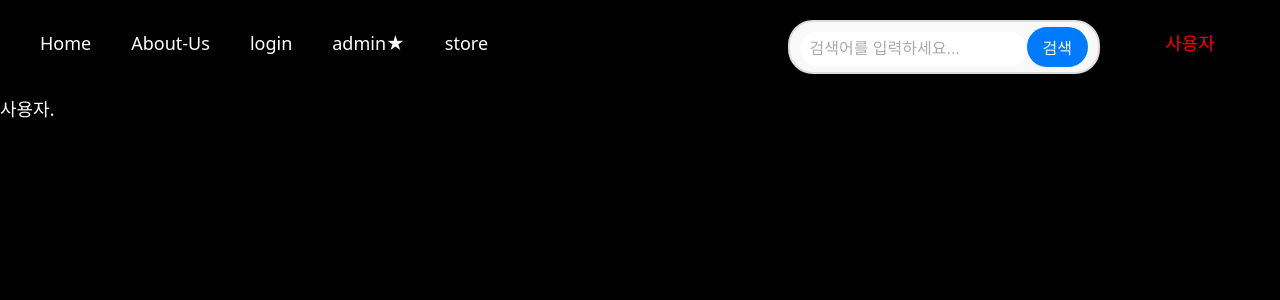
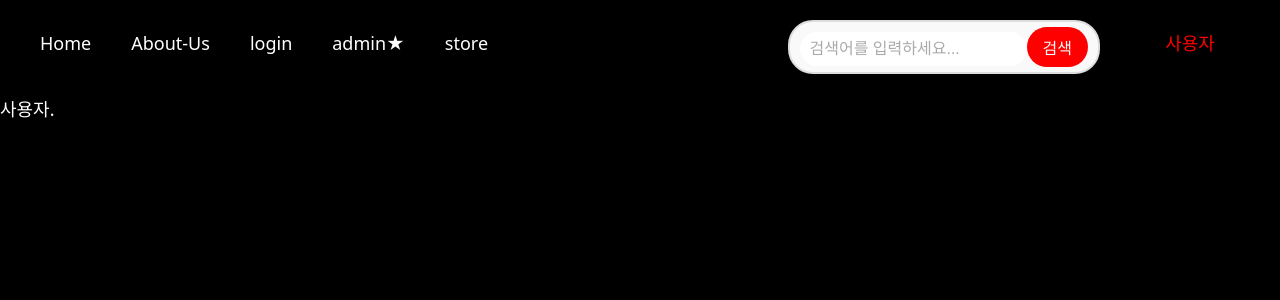
Before and after one commit to leezizon/nextpro, a Next.js app: page /admin in a window 1280 px wide. Shown: the top 300 px of the page. Built offline with nearby package versions, Linux system fonts and the light colour scheme; no server answers.

Commit message:
리드미 커밋

```diff
--- a/styles/navigation.module.css
+++ b/styles/navigation.module.css
@@ -69,7 +69,7 @@
 .searchBar button {
   border: none;
   outline: none;
-  background-color: #007bff;
+  background-color: red;
   color: white;
   font-size: 16px;
   padding: 8px 16px;
```
Also changed, not shown: 1 other file (tests, documents, lock files or other folders).
